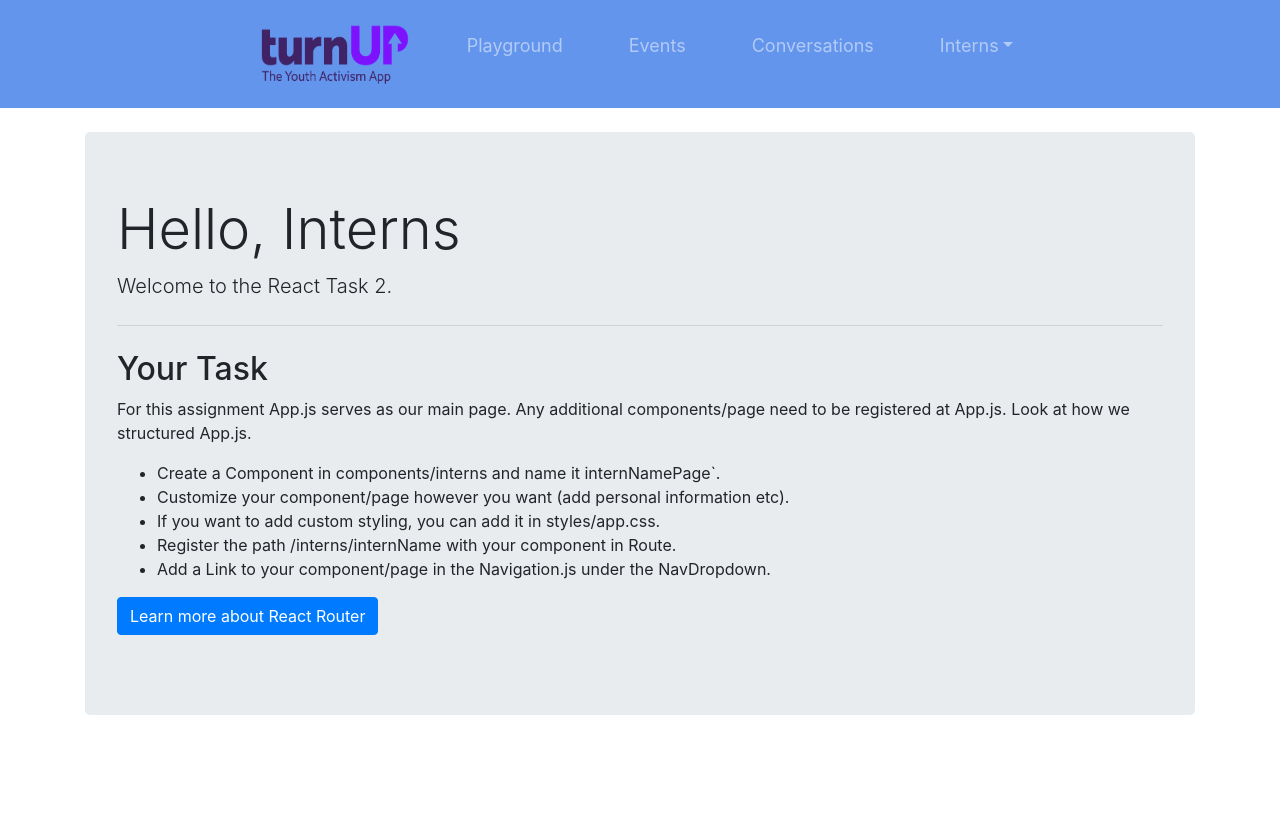
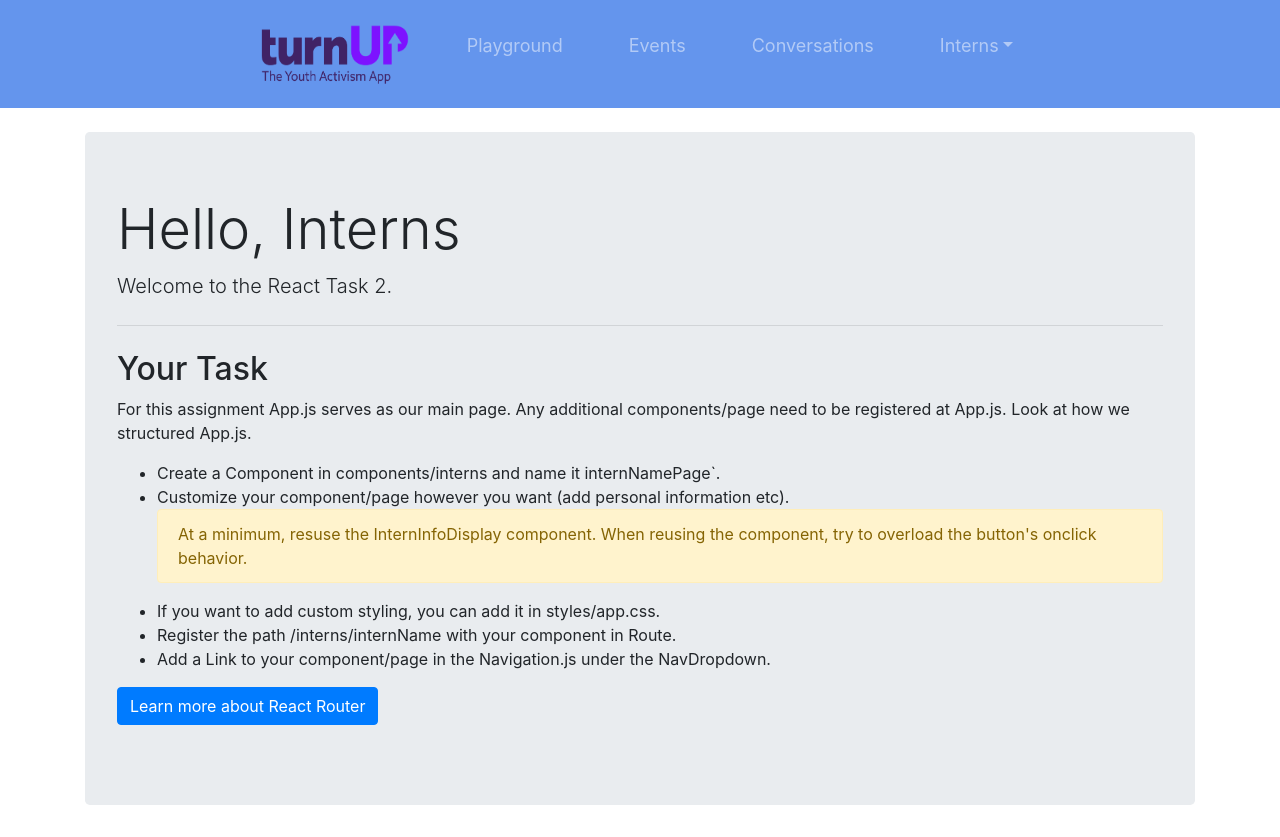
Before and after one commit to tmalik8/ReactPlayground, a React (Create React App) app: page /interns/reacttask2 in a window 1280 px wide. Before the commit the page ends 800 px from the top, so only its background shows below. Built offline with nearby package versions, Linux system fonts and the light colour scheme.

Commit message:
Update ReactTask2.js
Adding additional requirements to react task 2.

```diff
--- a/src/components/interns/ReactTask2.js
+++ b/src/components/interns/ReactTask2.js
@@ -3,6 +3,7 @@
  */
 import React from 'react';
 import {Jumbotron} from "react-bootstrap";
+import {Alert} from "react-bootstrap"
 
 const ReactTask2 = () => {
   return (
@@ -20,7 +21,9 @@ const ReactTask2 = () => {
       </p>
       <ul>
         <li>Create a Component in components/interns and name it internNamePage`.</li>
-        <li>Customize your component/page however you want (add personal information etc).</li>
+        <li>Customize your component/page however you want (add personal information etc). <Alert variant="warning">At a minimum, resuse the InternInfoDisplay component. When reusing the component, try to overload the button's onclick behavior. </Alert>
+
+         </li>
         <li>If you want to add custom styling, you can add it in styles/app.css.</li>
         <li>Register the path /interns/internName with your component in Route.</li>
         <li>Add a Link to your component/page in the Navigation.js under the NavDropdown.</li>
```
